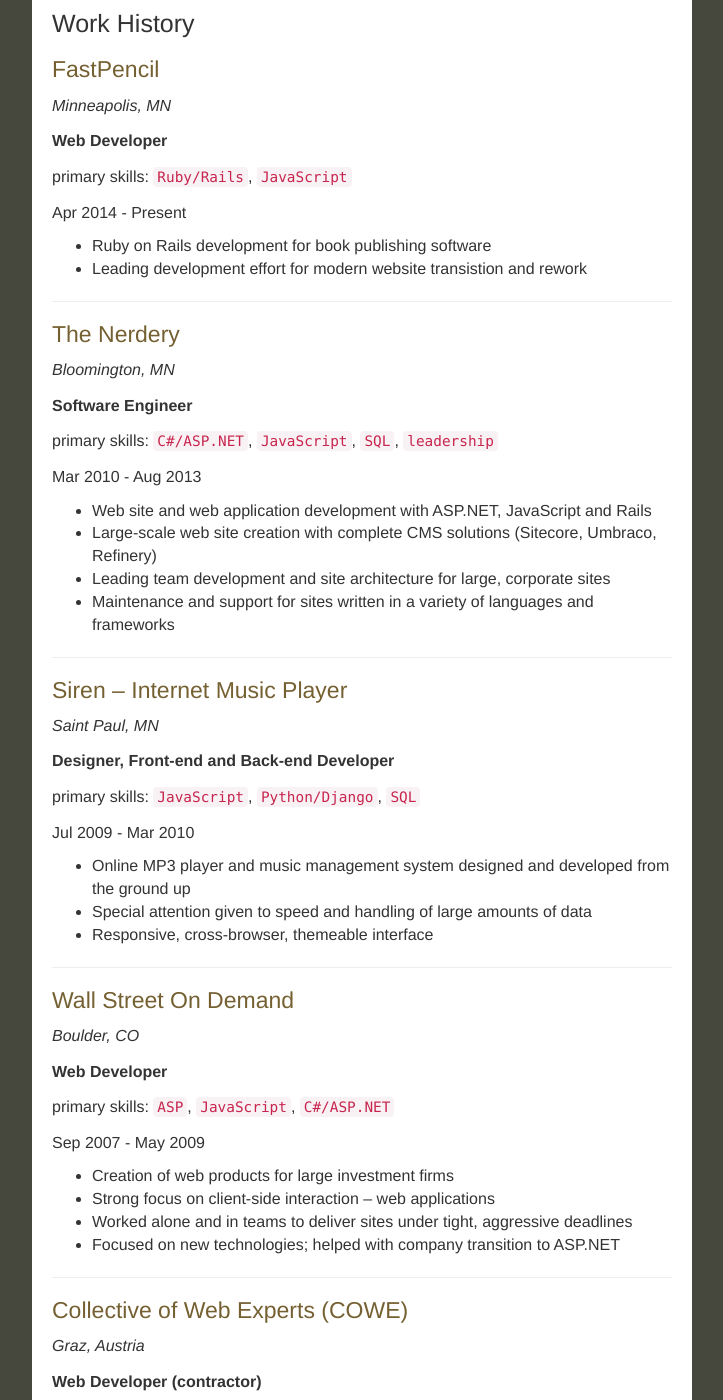
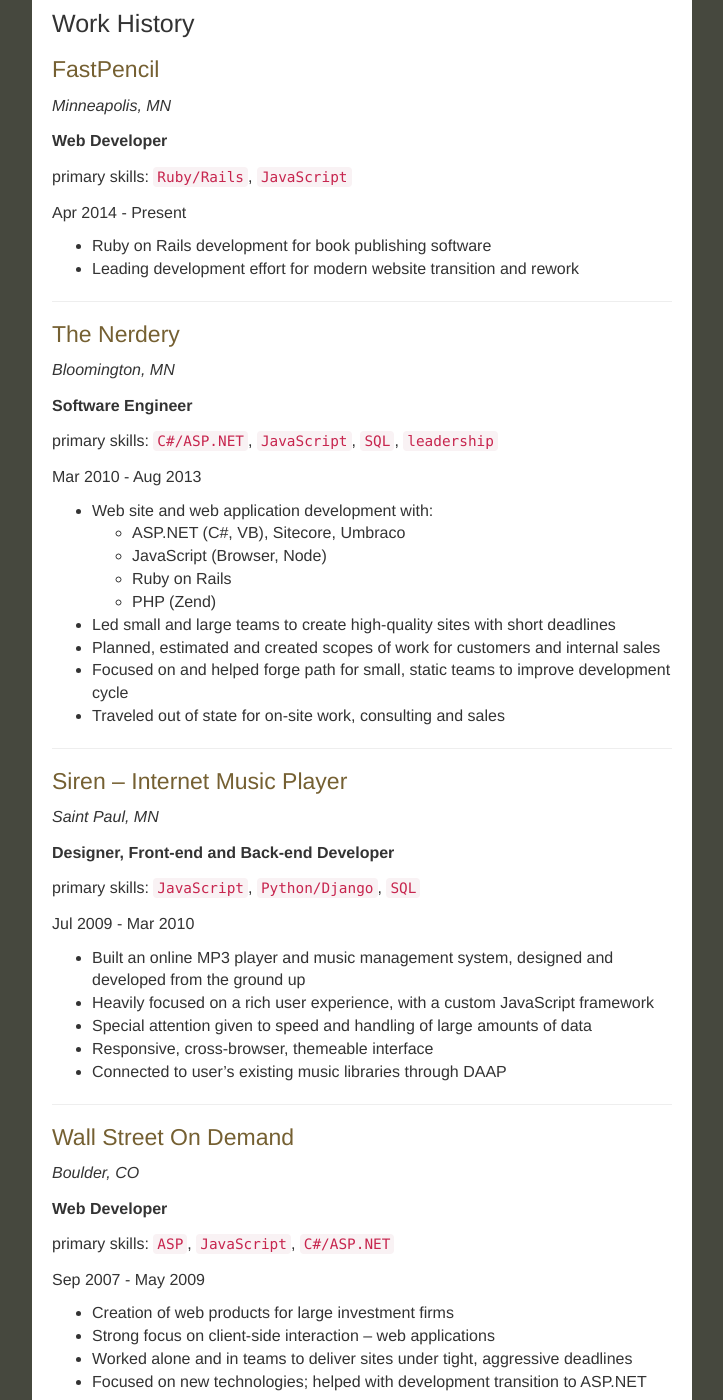
Before and after one commit to spencewood/spencewood.github.io, a Jekyll site: the page built from resume.html, in a window 1280 px wide and 1400 px high, scrolled down 517 px. Shown: the whole window, without its empty margins (278-1001 px from the left). Built offline with Jekyll 4.4.1, drawn with Linux system fonts in a browser that asks for light colours; nearby versions of some CDN libraries; Markdown is read by kramdown in place of the engine named in the settings; comment, search, counter and statistics services are not loaded; some of the changed text lies outside the part shown.

Commit message:
Update resume.

```diff
--- a/_includes/other.md
+++ b/_includes/other.md
@@ -1,4 +1,4 @@
  * Surfin' the 'net since '94
  * Created my first web app in college using Perl back in 1999 -- a web front-end for the then-popular Napster
  * I spent almost two years living in Europe and I speak German fairly well
- * Played the french horn for 7 years
+ * Played the French horn for 7 years
--- a/_includes/work_history.md
+++ b/_includes/work_history.md
@@ -8,11 +8,11 @@
 Apr 2014 - Present
 
  * Ruby on Rails development for book publishing software
- * Leading development effort for modern website transistion and rework
+ * Leading development effort for modern website transition and rework
 
 ---
 
-### [The Nerdery](http://www.nerdery.com/)
+### [The Nerdery](http://www.nerdery.com)
 _Bloomington, MN_
 
 **Software Engineer**
@@ -21,14 +21,19 @@
 
 Mar 2010 - Aug 2013
 
- * Web site and web application development with ASP.NET, JavaScript and Rails
- * Large-scale web site creation with complete CMS solutions (Sitecore, Umbraco, Refinery)
- * Leading team development and site architecture for large, corporate sites
- * Maintenance and support for sites written in a variety of languages and frameworks
+ * Web site and web application development with:
+   * ASP.NET (C#, VB), Sitecore, Umbraco
+   * JavaScript (Browser, Node)
+   * Ruby on Rails
+   * PHP (Zend)
+ * Led small and large teams to create high-quality sites with short deadlines
+ * Planned, estimated and created scopes of work for customers and internal sales
+ * Focused on and helped forge path for small, static teams to improve development cycle
+ * Traveled out of state for on-site work, consulting and sales
 
 ---
 
-### [Siren -- Internet Music Player](http://www.sirenp.com/)
+### [Siren -- Internet Music Player](http://www.sirenp.com)
 _Saint Paul, MN_
 
 **Designer, Front-end and Back-end Developer**
@@ -37,13 +42,15 @@
 
 Jul 2009 - Mar 2010
 
- * Online MP3 player and music management system designed and developed from the ground up
+ * Built an online MP3 player and music management system, designed and developed from the ground up
+ * Heavily focused on a rich user experience, with a custom JavaScript framework
  * Special attention given to speed and handling of large amounts of data
  * Responsive, cross-browser, themeable interface
+ * Connected to user's existing music libraries through DAAP
 
 ---
 
-### [Wall Street On Demand](http://www.wallst.com/)
+### [Wall Street On Demand](http://www.wallst.com)
 _Boulder, CO_
 
 **Web Developer**
@@ -55,11 +62,11 @@
  * Creation of web products for large investment firms
  * Strong focus on client-side interaction -- web applications
  * Worked alone and in teams to deliver sites under tight, aggressive deadlines
- * Focused on new technologies; helped with company transition to ASP.NET
+ * Focused on new technologies; helped with development transition to ASP.NET
 
 ---
 
-### [Collective of Web Experts (COWE)](http://www.cowe.at/)
+### [Collective of Web Experts (COWE)](http://www.cowe.at)
 _Graz, Austria_
 
 **Web Developer (contractor)**
```
